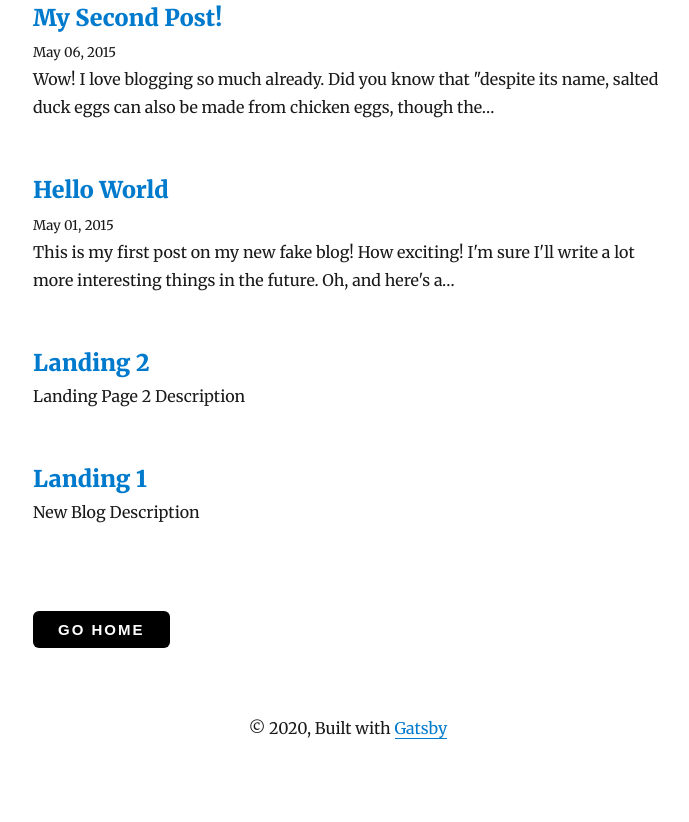
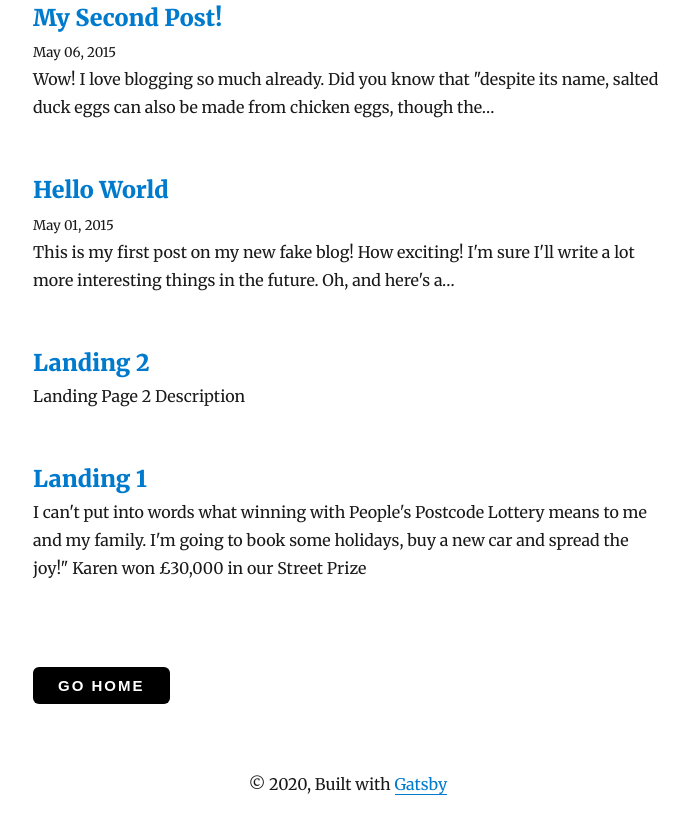
Before and after one commit to nhammond101/netlify-gatsby, a Gatsby site: page /blog/ in a window 1280 px wide. Shown: the part 676-1498 px from the top of the page, without its empty margins (292-981 px from the left). Before the commit the page ends 1442 px from the top, so only its background shows below. Built offline with nearby package versions, Linux system fonts and the light colour scheme; Gatsby itself is replaced by a stand-in of ours; some packages are replaced by stand-ins of ours.

Commit message:
Update Blog “new-blog”

```diff
--- a/content/blog/new-blog.md
+++ b/content/blog/new-blog.md
@@ -1,7 +1,13 @@
 ---
 heroImage: assets/header-desktop.jpeg
 howToPlay: assets/postcode-is-ticket.svg
-description: New Blog Description
+description: |-
+  I can't put into words what winning with People's Postcode Lottery means to me
+    and my family. I'm going to book some holidays, buy a new car and spread the
+    joy!"
+
+
+    Karen won £30,000 in our Street Prize
 bottomHero: assets/street-bg.jpeg
 testimonialImage: assets/testimonial-video-button-1.png
 testimonialText: TESTIMONIAL TEXT
```
